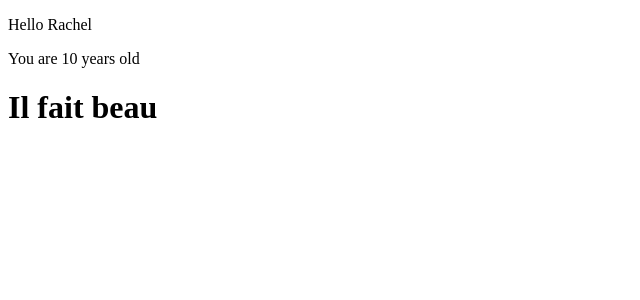
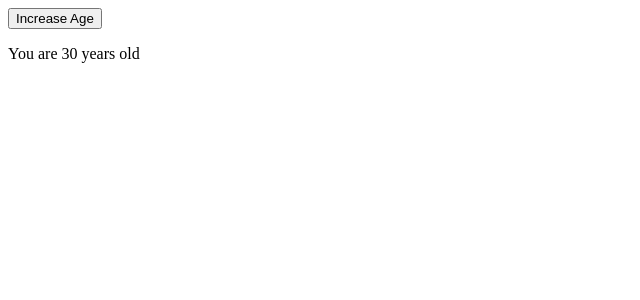
Before and after one commit to Kaazell/react-introduction, a React (Create React App) app: page / in a window 1280 px wide. Shown: the top 300 px of the page, without its empty margins (0-640 px from the left). Built offline with nearby package versions, Linux system fonts and the light colour scheme.

Commit message:
Leçon sur les states

```diff
--- /dev/null
+++ b/src/AgeCounter.jsx
@@ -0,0 +1,16 @@
+import { useState } from "react"
+import { DisplayAge } from "./DisplayAge"
+
+export function AgeCounter() {
+    const [age, setAge] = useState(30)
+
+    function increaseAge() {
+        setAge(age + 1)
+    }
+    return (
+        <>
+            <button onClick={increaseAge}>Increase Age</button>
+            <DisplayAge age={age} />
+        </>
+    )
+}
--- a/src/App.jsx
+++ b/src/App.jsx
@@ -1,9 +1,9 @@
-import { Greetings } from "./Greetings";
+import { AgeCounter } from "./AgeCounter";
 
 export function App() {
   return (
     <>
-      <Greetings firstName={"Rachel"} age={10} isSunny={1} />
+      <AgeCounter />
     </>
   );
 }
--- /dev/null
+++ b/src/DisplayAge.jsx
@@ -0,0 +1,5 @@
+export function DisplayAge(props) {
+    return (
+    <p>You are {props.age} years old</p>
+    )
+}
--- a/src/Greetings.jsx
+++ /dev/null
@@ -1,21 +0,0 @@
-export function Greetings(props) {
-  console.log(props);
-  if (props.age > 100) {
-    return <p>Tu n'es pas jeune</p>;
-  } else {
-    return (
-      <>
-        <p>Hello {props.firstName}</p>
-        <p>You are {props.age} years old</p>
-        <p>{props.isSunny ? <ItsSunny /> : <ItsRainy />}</p>
-      </>
-    );
-  }
-}
-
-function ItsSunny() {
-  return <h1>Il fait beau</h1>;
-}
-function ItsRainy() {
-  return <h1>Il pleut </h1>;
-}
```
